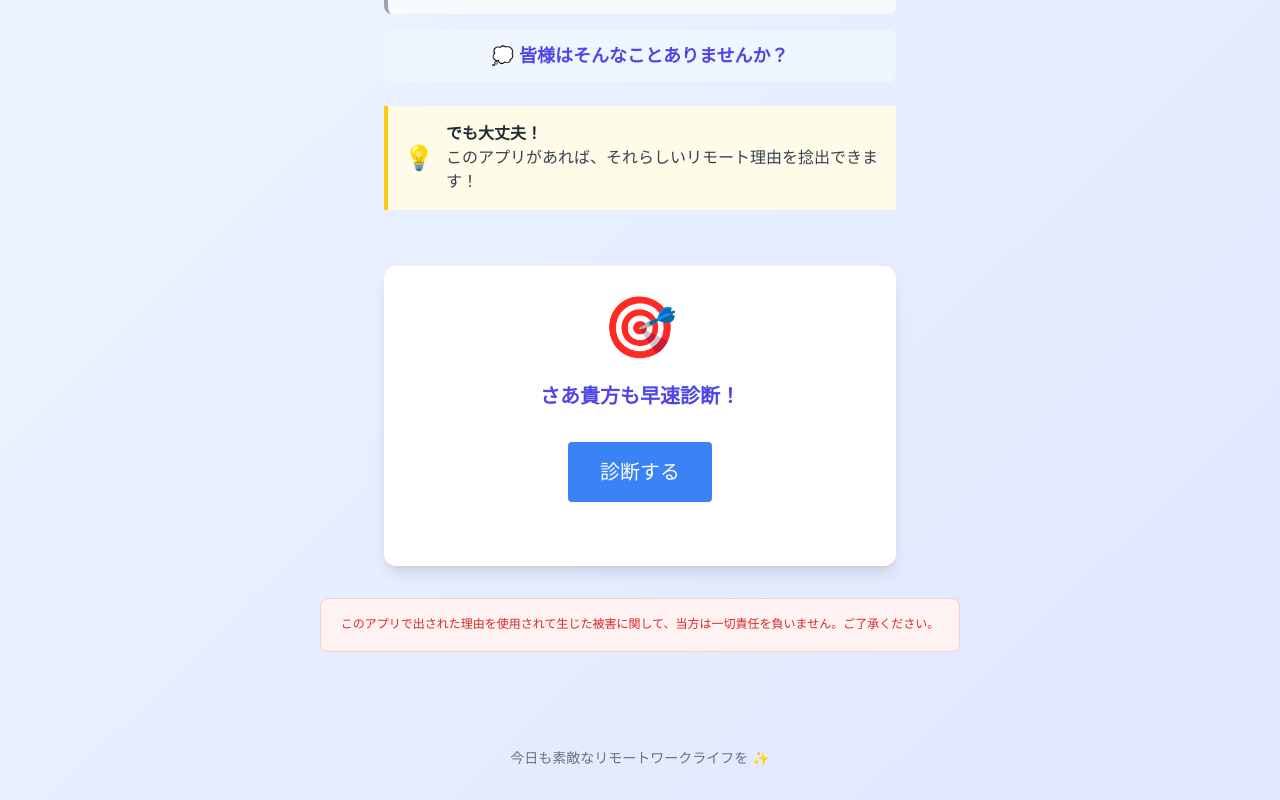
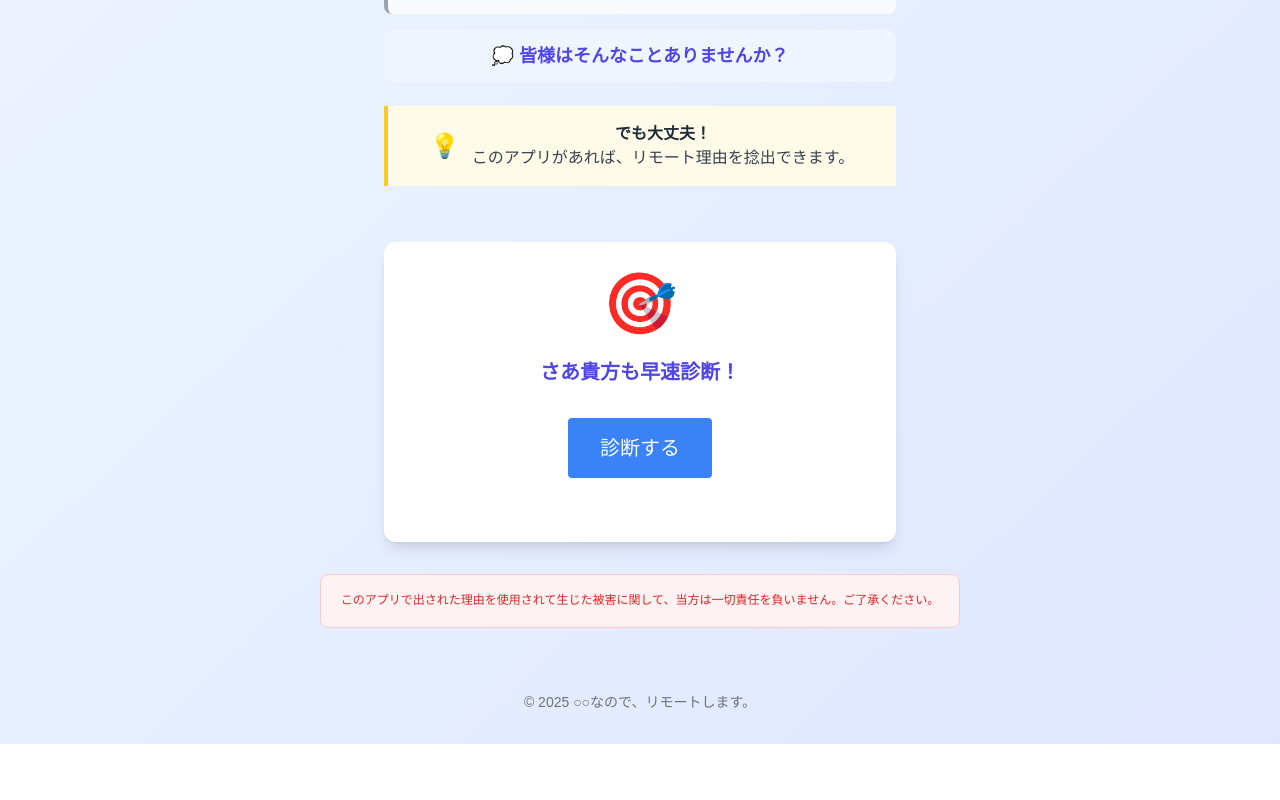
Before and after one commit to hiiragi17/remote-diagnosis-app, a Next.js app: page / in a window 1280 px wide. Shown: the part 458-1258 px from the top of the page. After the commit the page ends 1202 px from the top, so only its background shows below. Built offline with nearby package versions, Linux system fonts and the light colour scheme.

Commit message:
fix:footerに修正

```diff
--- a/app/page.tsx
+++ b/app/page.tsx
@@ -1,6 +1,7 @@
 'use client';
 
 import DiagnosisButton from './components/DiagnosisButton';
+import Footer from './components/Footer';
 import Header from './components/Header';
 
 export default function Home() {
@@ -29,7 +30,7 @@ export default function Home() {
             <div className="flex items-start space-x-3 p-3 bg-gray-50 rounded-lg border-l-4 border-gray-400">
               <div className="text-xl mt-1">🤔</div>
               <p className="font-medium leading-relaxed">
-                受託会社でお客様との取引もリモートなのに、なぜ出社しなければいけないのか？
+                やり取りする人が全員リモートなのに、出社する必要があるのか？
               </p>
             </div>
             <div className="text-center mt-6 p-3 bg-blue-50 rounded-lg">
@@ -40,11 +41,11 @@ export default function Home() {
           </div>
 
           <div className="bg-yellow-50 border-l-4 border-yellow-400 p-4 mb-6">
-            <div className="flex items-center">
+            <div className="flex items-center justify-center">
               <div className="text-2xl mr-3">💡</div>
-              <div className="text-left">
+              <div className="text-center">
                 <p className="font-bold text-gray-800">でも大丈夫！</p>
-                <p className="text-gray-700">このアプリがあれば、それらしいリモート理由を捻出できます！</p>
+                <p className="text-gray-700">このアプリがあれば、リモート理由を捻出できます。</p>
               </div>
             </div>
           </div>
@@ -63,23 +64,10 @@ export default function Home() {
           <DiagnosisButton />
         </div>
 
-        {/* 説明テキスト（削除） */}
-
       </main>
-      <div className="max-w-2xl mx-auto px-4 mb-8">
-        <div className="bg-red-50 border border-red-200 rounded-lg p-4">
-          <p className="text-xs text-red-600 text-center leading-relaxed">
-            このアプリで出された理由を使用されて生じた被害に関して、当方は一切責任を負いません。ご了承ください。
-          </p>
-        </div>
-      </div>
 
       {/* フッター */}
-      <footer className="text-center py-8 mt-16">
-        <p className="text-gray-500 text-sm">
-          今日も素敵なリモートワークライフを ✨
-        </p>
-      </footer>
+      <Footer showDisclaimer={true} />
     </div>
   );
 }
--- a/app/result/page.tsx
+++ b/app/result/page.tsx
@@ -1,6 +1,9 @@
 'use client';
 
 import { useSearchParams, useRouter } from 'next/navigation';
+import Header from '../components/Header';
+import Footer from '../components/Footer';
+
 
 export default function ResultPage() {
   const searchParams = useSearchParams();
@@ -8,16 +11,13 @@ export default function ResultPage() {
   const result = searchParams.get('result');
 
   return (
+    // ヘッダー
     <div className="min-h-screen bg-gradient-to-br from-blue-50 to-indigo-100">
-      {/* ヘッダー */}
-      <header className="text-center py-8">
-        <h1 className="text-4xl font-bold text-gray-800 mb-2">
-          診断結果
-        </h1>
-        <p className="text-lg text-gray-600 italic">
-          〜 今日のあなたのリモート理由 〜
-        </p>
-      </header>
+      <Header
+          title="診断結果"
+          subtitle="〜 今日のあなたのリモート理由 〜"
+          showMainTitle={false}
+        />
 
       {/* メインコンテンツ */}
       <main className="flex flex-col items-center justify-center px-4">
@@ -83,11 +83,7 @@ export default function ResultPage() {
       </main>
 
       {/* フッター */}
-      <footer className="text-center py-8 mt-16">
-        <p className="text-gray-500 text-sm">
-          今日も素敵なリモートワークライフを ✨
-        </p>
-      </footer>
+      <Footer showDisclaimer={false} />
     </div>
   );
 }
```
